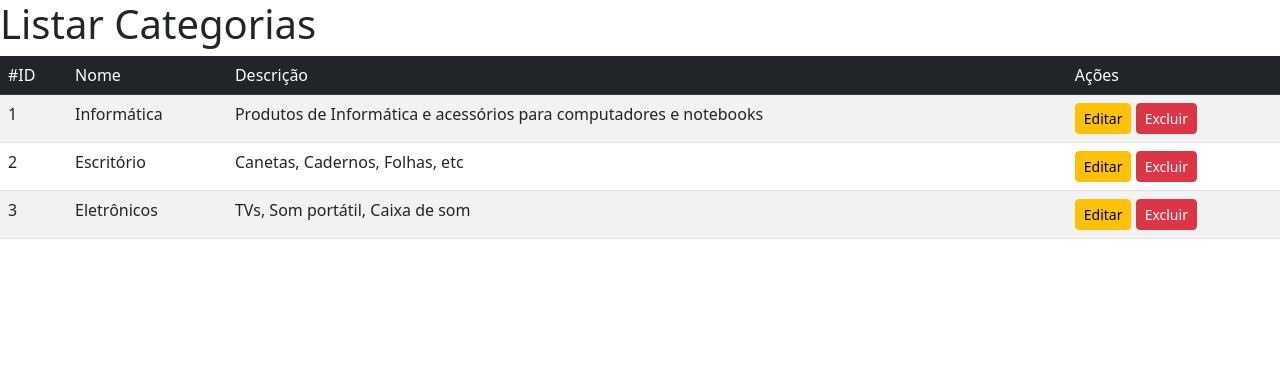
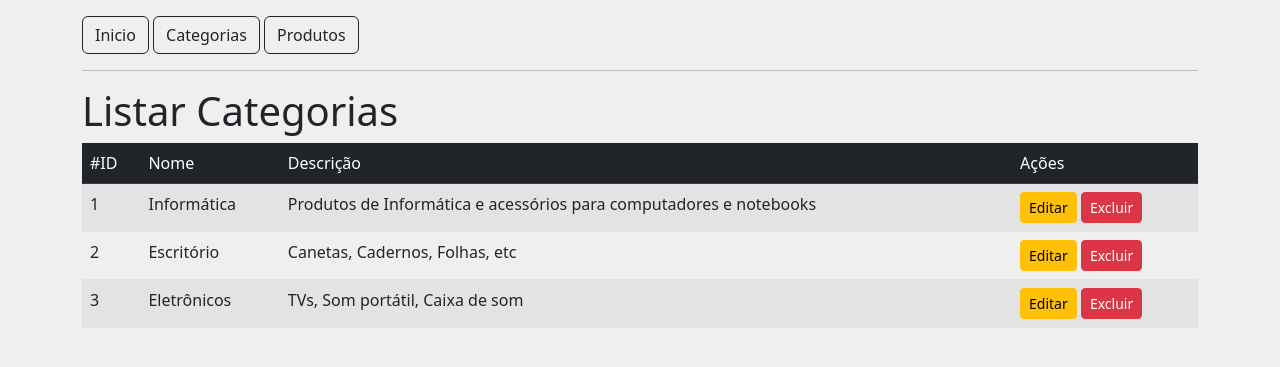
Before and after one commit to eduardohor/beacademy-devstart-bancodedados-, a PHP site: page /categorias in a window 1280 px wide. Shown: the top 367 px of the page. Run offline with PHP 8.4, Linux system fonts and the light colour scheme; data comes from the database, SQL or seed files in the repository.

Commit message:
visual improvements

```diff
--- a/projeto-final/src/Controller/AbstractController.php
+++ b/projeto-final/src/Controller/AbstractController.php
@@ -8,6 +8,8 @@ abstract class AbstractController
 {
     public function render(string $viewName, $data = null): void
     {
+        include dirname(__DIR__) . "/View/_partials/head.php";
         include dirname(__DIR__) . "/View/{$viewName}.php";
+        include dirname(__DIR__) . "/View/_partials/footer.php";
     }
 }
--- /dev/null
+++ b/projeto-final/src/View/_partials/footer.php
@@ -0,0 +1,3 @@
+</body>
+
+</html>
--- /dev/null
+++ b/projeto-final/src/View/_partials/head.php
@@ -0,0 +1,22 @@
+<!DOCTYPE html>
+<html lang="pt-br">
+
+<head>
+    <meta charset="UTF-8">
+    <meta http-equiv="X-UA-Compatible" content="IE=edge">
+    <meta name="viewport" content="width=device-width, initial-scale=1.0">
+
+    <!-- CSS only -->
+    <link href="https://cdn.jsdelivr.net/npm/bootstrap@5.2.0-beta1/dist/css/bootstrap.min.css" rel="stylesheet"
+        integrity="sha384-0evHe/X+R7YkIZDRvuzKMRqM+OrBnVFBL6DOitfPri4tjfHxaWutUpFmBp4vmVor" crossorigin="anonymous">
+    <title>Lojinha virtual</title>
+</head>
+
+<body class="container" style="background-color: #EFEFEF;">
+
+    <nav class="mt-3">
+        <a href="/" class="btn btn-outline-dark">Inicio</a>
+        <a href="/categorias" class="btn btn-outline-dark">Categorias</a>
+        <a href="/produtos" class="btn btn-outline-dark">Produtos</a>
+        <hr>
+    </nav>
--- a/projeto-final/src/View/category/add.php
+++ b/projeto-final/src/View/category/add.php
@@ -1,6 +1,3 @@
-<link href="https://cdn.jsdelivr.net/npm/bootstrap@5.2.0-beta1/dist/css/bootstrap.min.css" rel="stylesheet"
-    integrity="sha384-0evHe/X+R7YkIZDRvuzKMRqM+OrBnVFBL6DOitfPri4tjfHxaWutUpFmBp4vmVor" crossorigin="anonymous">
-
 <h1>Cadastrar Categorias</h1>
 
 <form action="" method="post">
--- a/projeto-final/src/View/category/edit.php
+++ b/projeto-final/src/View/category/edit.php
@@ -1,6 +1,3 @@
-<link href="https://cdn.jsdelivr.net/npm/bootstrap@5.2.0-beta1/dist/css/bootstrap.min.css" rel="stylesheet"
-    integrity="sha384-0evHe/X+R7YkIZDRvuzKMRqM+OrBnVFBL6DOitfPri4tjfHxaWutUpFmBp4vmVor" crossorigin="anonymous">
-
 <h1>Editar Categoria</h1>
 
 <form action="" method="post">
--- a/projeto-final/src/View/category/list.php
+++ b/projeto-final/src/View/category/list.php
@@ -1,7 +1,3 @@
-<!-- CSS only -->
-<link href="https://cdn.jsdelivr.net/npm/bootstrap@5.2.0-beta1/dist/css/bootstrap.min.css" rel="stylesheet"
-    integrity="sha384-0evHe/X+R7YkIZDRvuzKMRqM+OrBnVFBL6DOitfPri4tjfHxaWutUpFmBp4vmVor" crossorigin="anonymous">
-
 <h1>Listar Categorias</h1>
 
 <table class="table table-hover table-striped">
```
